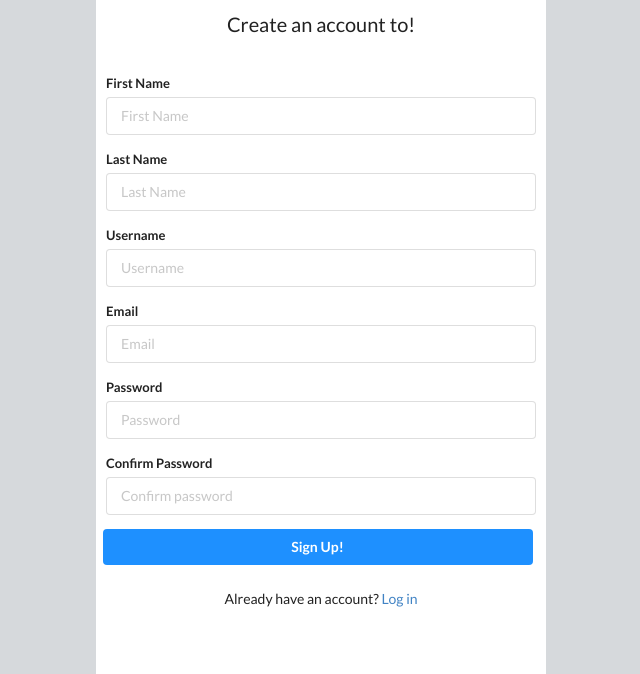
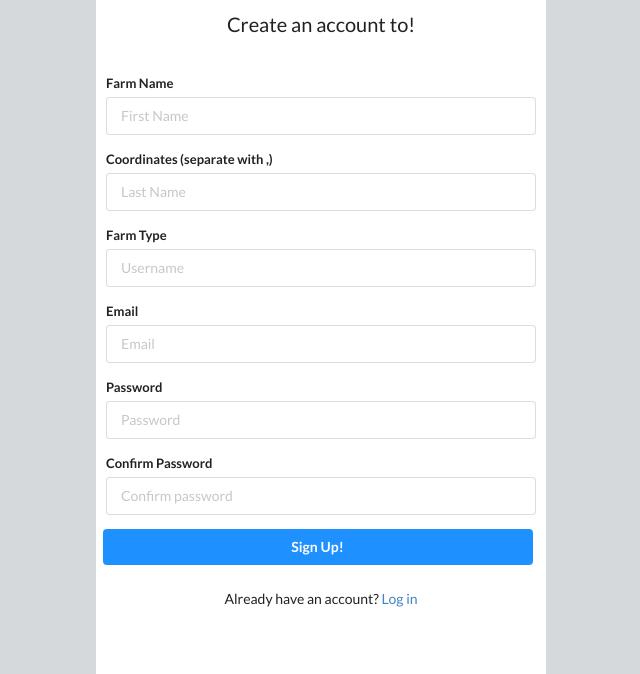
Before and after one commit to mnhegde/StarHacks2020, a Python web app: template Templates/signup.html in a window 1280 px wide. Shown: the top 674 px of the page, without its empty margins (319-959 px from the left). Run offline with Jinja, Linux system fonts and the light colour scheme; the template is opened without the code that fills it, so the values that code supplies are empty.

```diff
--- a/Templates/signup.html
+++ b/Templates/signup.html
@@ -49,15 +49,15 @@
                     {% endwith %}
                     <form action="/signup" method='POST' class="ui form">
                         <div class="field">
-                            <label style="float: left;">First Name</label>
-                            <input type="text" id="firstName" name="firstName" required placeholder="First Name">
+                            <label style="float: left;">Farm Name</label>
+                            <input type="text" id="farmname" name="farmname" required placeholder="First Name">
                         </div>
                         <div class="field">
-                            <label style="float: left;">Last Name</label>
-                            <input type="text" id="lastName" name="lastName" required placeholder="Last Name">
+                            <label style="float: left;">Coordinates (separate with ,)</label>
+                            <input type="text" id="coordinates" name="coordinates" required placeholder="Last Name">
                         </div>
                         <div class="field">
-                            <label style="float: left;">Username</label>
+                            <label style="float: left;">Farm Type</label>
                             <input type="text" id="username" name="username" required placeholder="Username">
                         </div>
                         <div class="field">
```
Also changed, not shown: main.py (+8 -7 lines).
